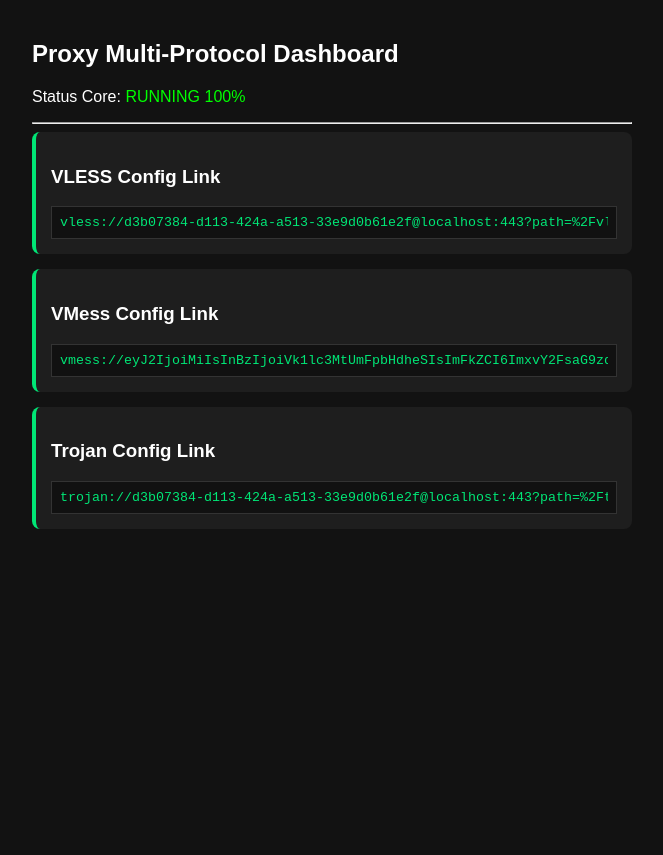
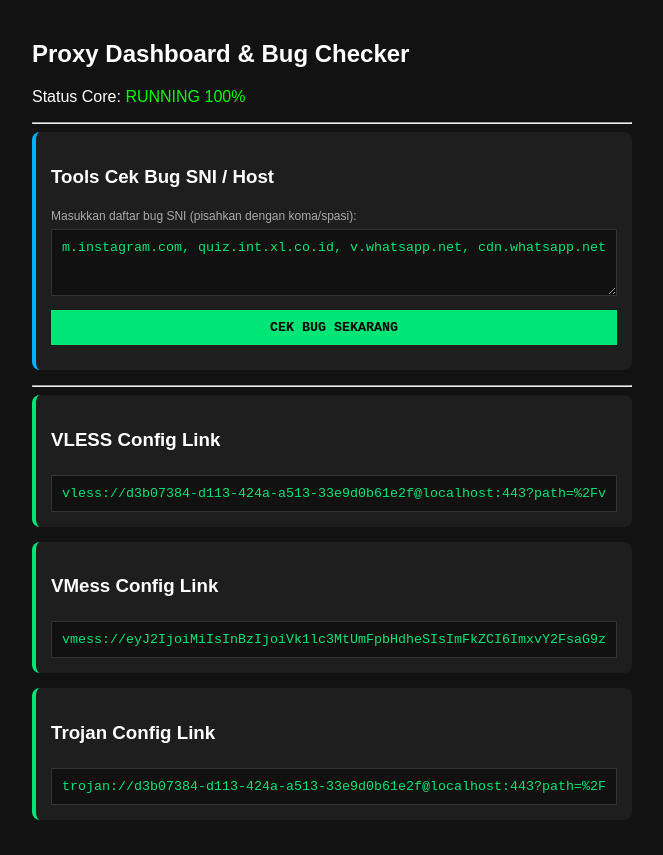
Before and after one commit to gudangpakiah21-svg/Proxy-ui, a plain HTML site: page index.html in a window 1280 px wide. Shown: the whole page, without its empty margins (308-971 px from the left). Before the commit the page ends 800 px from the top, so only its background shows below. Drawn offline with Linux system fonts and the light colour scheme.

Commit message:
Update index.html

```diff
--- a/index.html
+++ b/index.html
@@ -3,18 +3,34 @@
 <head>
   <meta charset="UTF-8">
   <meta name="viewport" content="width=device-width, initial-scale=1.0">
-  <title>Proxy Multi-Protocol Dashboard</title>
+  <title>Proxy Multi-Protocol & Bug Checker</title>
   <style>
     body { font-family: sans-serif; background: #121212; color: #fff; padding: 20px; max-width: 600px; margin: auto; }
     .card { background: #1e1e1e; padding: 15px; border-radius: 8px; margin-bottom: 15px; border-left: 4px solid #00e676; }
-    input { width: 100%; padding: 8px; background: #111; color: #00e676; border: 1px solid #333; box-sizing: border-box; font-family: monospace; }
+    input, textarea, button { width: 100%; padding: 10px; background: #111; color: #00e676; border: 1px solid #333; box-sizing: border-box; font-family: monospace; margin-top: 5px; }
+    button { background: #00e676; color: #000; font-weight: bold; cursor: pointer; border: none; margin-top: 10px; }
+    .status-ok { color: #00e676; font-weight: bold; }
+    .status-bad { color: #ff5252; font-weight: bold; }
+    #resultBox { margin-top: 10px; font-size: 14px; }
   </style>
 </head>
 <body>
-  <h2>Proxy Multi-Protocol Dashboard</h2>
+  <h2>Proxy Dashboard & Bug Checker</h2>
   <p>Status Core: <span style="color:lime;">RUNNING 100%</span></p>
   <hr>
 
+  <!-- Section Tools Cek Bug -->
+  <div class="card" style="border-left-color: #00b0ff;">
+    <h3>Tools Cek Bug SNI / Host</h3>
+    <label style="font-size: 12px; color: #aaa;">Masukkan daftar bug SNI (pisahkan dengan koma/spasi):</label>
+    <textarea id="bugInput" rows="3">m.instagram.com, quiz.int.xl.co.id, v.whatsapp.net, cdn.whatsapp.net</textarea>
+    <button onclick="checkBugs()">CEK BUG SEKARANG</button>
+    <div id="resultBox"></div>
+  </div>
+
+  <hr>
+
+  <!-- Section Config Link -->
   <div class="card">
     <h3>VLESS Config Link</h3>
     <input type="text" id="vless" readonly onclick="this.select()">
@@ -34,12 +50,40 @@
     const domain = window.location.host;
     const uuid = "d3b07384-d113-424a-a513-33e9d0b61e2f";
 
+    // Isi Config Links
     document.getElementById('vless').value = `vless://${uuid}@${domain}:443?path=%2Fvless&security=tls&encryption=none&type=ws#VLESS-Railway`;
-
     const vmessJson = { v: "2", ps: "VMess-Railway", add: domain, port: "443", id: uuid, aid: "0", scy: "auto", net: "ws", type: "none", host: domain, path: "/vmess", tls: "tls" };
     document.getElementById('vmess').value = `vmess://${btoa(JSON.stringify(vmessJson))}`;
+    document.getElementById('trojan').value = `trojan://${uuid}@${domain}:443?path=%2Ftrojan&security=tls&type=ws#Trojan-Railway`;
 
-    document.getElementById('trojan').value = `trojan://${uuid}@${domain}:443?path=%2Ftrojan&security=tls&type=ws#Trojan-Railway`;
+    // Fungsi Cek Bug
+    async function checkBugs() {
+      const rawInput = document.getElementById('bugInput').value;
+      const bugs = rawInput.split(/[\s,]+/).filter(b => b.trim() !== '');
+      const resultBox = document.getElementById('resultBox');
+
+      resultBox.innerHTML = "<p>Memeriksa bug...</p>";
+      let outputHtml = "";
+
+      for (let bug of bugs) {
+        const startTime = Date.now();
+        try {
+          // Melakukan pengecekan respon via HTTPS
+          const controller = new AbortController();
+          const timeoutId = setTimeout(() => controller.abort(), 4000);
+
+          await fetch(`https://${bug.trim()}`, { mode: 'no-cors', signal: controller.signal });
+          clearTimeout(timeoutId);
+
+          const duration = Date.now() - startTime;
+          outputHtml += `<p>• ${bug} ➔ <span class="status-ok">[ AKTIF / RESPON ${duration}ms ]</span></p>`;
+        } catch (err) {
+          outputHtml += `<p>• ${bug} ➔ <span class="status-bad">[ GAGAL / TIMEOUT ]</span></p>`;
+        }
+      }
+
+      resultBox.innerHTML = outputHtml;
+    }
   </script>
 </body>
 </html>
```
